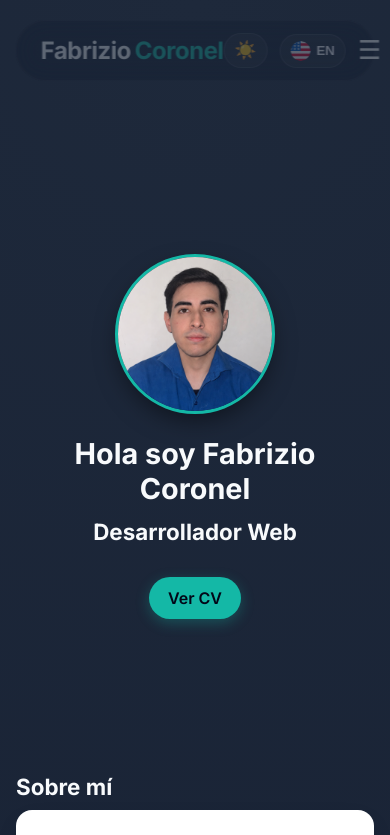
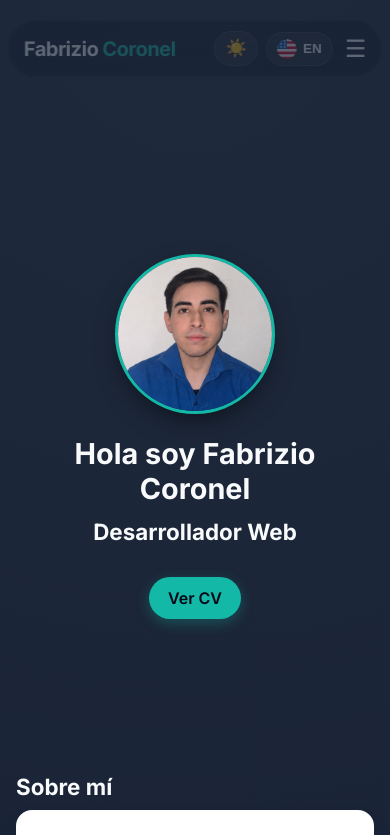
Before and after one commit to farz21/portfolio-web, a React (Vite) app: page / in a window 390 px wide. Shown: the top 835 px of the page. Built offline with nearby package versions, Linux system fonts and the light colour scheme.

Commit message:
fix:navbar estilo ajustado

```diff
--- a/src/App.css
+++ b/src/App.css
@@ -91,7 +91,7 @@ header {
 
 /* ===== NAVBAR FLOTANTE CON AUTO-FADE ===== */
 .nav {
-  position: fixed;
+ position: fixed;
   top: 20px;
   left: 50%;
   transform: translateX(-50%);
@@ -101,8 +101,8 @@ header {
   justify-content: space-between;
   align-items: center;
 
-  width: 92%;
-  max-width: 900px;
+  width: 95%; /* Ajustado para mejor distribución */
+  max-width: 1100px; /* Ampliado para que los enlaces respiren */
   padding: 12px 24px;
 
   background: var(--color-nav-bg);
@@ -135,6 +135,7 @@ header {
   display: flex;
   align-items: center;
   gap: 12px;
+  flex-shrink: 0;
 }
 
 .nav-brand span {
@@ -151,8 +152,8 @@ header {
   display: flex;
   gap: 20px;
   align-items: center;
+  margin-left: 50px;
 }
-
 .nav-links a {
   padding: 8px 14px;
   border-radius: 999px;
@@ -476,6 +477,21 @@ p {
 
 /* ===== RESPONSIVE & MOBILE ===== */
 @media (max-width: 768px) {
+
+.nav {
+    padding: 10px 15px;
+    width: 96%;
+  }
+
+  /* 2. Achicamos apenas el tamaño de tu nombre para ganar espacio */
+  .nav-brand {
+    font-size: 1.25rem;
+  }
+
+  /* 3. Juntamos un poco más los botones entre sí */
+  .nav-actions {
+    gap: 8px;
+  }
   section {
     padding: 20px 16px;
   }
@@ -487,6 +503,9 @@ p {
   .hamburger {
     display: block;
     color: var(--color-text-heading);
+    padding: 0;
+    margin-left: 4px;
+    font-size: 24px; /* Un poco más pequeña */
   }
   .nav-links {
     position: absolute;
```
